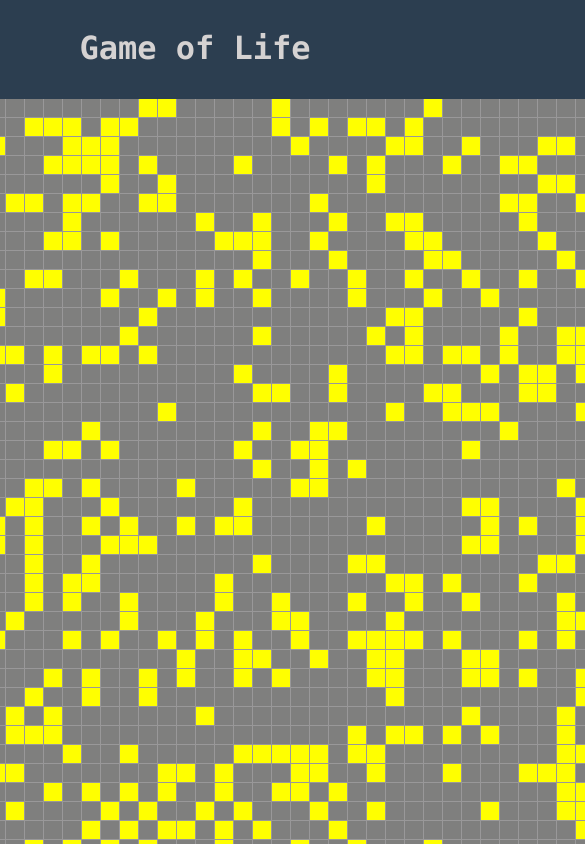
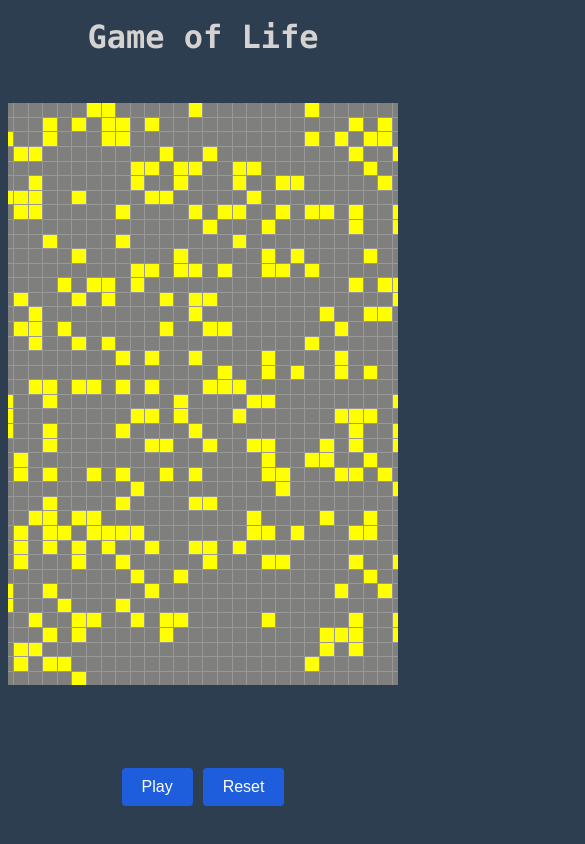
Before and after one commit to shonie2xx/conway_game_of_life, an Angular app: page / in a window 390 px wide. Shown: the top 844 px of the page, 585 px wide, since content can reach past the window. Built offline with nearby package versions, Linux system fonts and the light colour scheme.

Commit message:
update readme, responsive css

```diff
--- a/src/app/app.css
+++ b/src/app/app.css
@@ -1,30 +1,52 @@
+* {
+  margin: 0;
+  padding: 0;
+  box-sizing: border-box;
+}
+
+body {
+  overflow: hidden;
+}
+
 .container {
   display: flex;
   flex-direction: column;
-  min-height: 100vh;
+  height: 100vh;
+  width: 100vw;
+  overflow: hidden;
 }
 
 header {
   text-align: center;
-  margin-bottom: 10px;
+  padding: 10px 0;
+  flex-shrink: 0;
 }
 
 .grid-container {
+  flex: 1;
   display: flex;
   justify-content: center;
   align-items: center;
+  overflow: hidden;
+  min-height: 0;
+  padding: 5px;
 }
 
 .grid {
   display: grid;
-  grid-template-columns: repeat(50, 18px);
+  grid-template-columns: repeat(var(--grid-cols, 60), 1fr);
+  grid-template-rows: repeat(var(--grid-rows, 40), 1fr);
   gap: 1px;
   background-color: #999899;
+  aspect-ratio: var(--grid-cols, 60) / var(--grid-rows, 40);
+  height: 90%;
+  width: auto;
 }
 
 .cell {
-  height: 18px;
   background-color: #7f7f7e;
+  width: 100%;
+  height: 100%;
 }
 
 .cell.alive {
@@ -32,15 +54,14 @@ header {
 }
 
 .controls {
-  flex: 1;
+  flex: 0.2;
   display: flex;
-  text-align: center;
   justify-content: center;
   align-items: center;
+  gap: 10px;
 }
 
 .controls button {
-  margin: 0 10px;
   padding: 10px 20px;
   font-size: 16px;
   cursor: pointer;
@@ -48,6 +69,7 @@ header {
   color: white;
   border: none;
   border-radius: 4px;
+  white-space: nowrap;
 }
 
 .controls button:hover {
--- a/src/app/app.html
+++ b/src/app/app.html
@@ -4,7 +4,12 @@
   </header>
 
   <main class="grid-container">
-    <div class="grid">
+    <div
+      class="grid"
+      [style.--grid-cols]="gridCols"
+      [style.--grid-rows]="gridRows"
+      [style.--grid-aspect-ratio]="gridCols / gridRows"
+    >
       @for (row of grid(); track $index; let i = $index) { @for (cell of row; track $index; let j =
       $index) {
       <div class="cell" [class.alive]="cell"></div>
@@ -17,5 +22,3 @@
     <button (click)="reset()">Reset</button>
   </footer>
 </div>
-
-<!-- <router-outlet /> -->
--- a/src/app/app.ts
+++ b/src/app/app.ts
@@ -1,5 +1,6 @@
 import { Component, OnInit, signal } from '@angular/core';
 import { CommonModule } from '@angular/common';
+import { GRID_CONFIG } from './constants';
 
 @Component({
   selector: 'app-root',
@@ -10,9 +11,10 @@ import { CommonModule } from '@angular/common';
 })
 export class App implements OnInit {
   grid = signal<boolean[][]>([]);
-  gridSize = 50;
-  tickSpeed = 500; // ms
-  initialDensity = 0.25; // %
+  gridRows = GRID_CONFIG.ROWS;
+  gridCols = GRID_CONFIG.COLS;
+  tickSpeed = GRID_CONFIG.TICK_SPEED;
+  initialDensity = GRID_CONFIG.INITIAL_DENSITY;
   intervalId: any;
   isRunning = signal<boolean>(false);
 
@@ -22,9 +24,9 @@ export class App implements OnInit {
 
   initializeGrid() {
     const grid: boolean[][] = [];
-    for (let i = 0; i < this.gridSize; i++) {
+    for (let i = 0; i < this.gridRows; i++) {
       grid[i] = [];
-      for (let j = 0; j < this.gridSize; j++) {
+      for (let j = 0; j < this.gridCols; j++) {
         grid[i][j] = Math.random() < this.initialDensity;
       }
     }
@@ -40,9 +42,9 @@ export class App implements OnInit {
     const currentGrid = this.grid();
     const newGrid: boolean[][] = [];
 
-    for (let i = 0; i < this.gridSize; i++) {
+    for (let i = 0; i < this.gridRows; i++) {
       newGrid[i] = [];
-      for (let j = 0; j < this.gridSize; j++) {
+      for (let j = 0; j < this.gridCols; j++) {
         const neighbours = this.countNeighbors(i, j);
         const isAlive = currentGrid[i][j];
 
@@ -66,7 +68,7 @@ export class App implements OnInit {
       for (let newCol = col - 1; newCol <= col + 1; newCol++) {
         if (newRow === row && newCol === col) continue;
 
-        if (newRow >= 0 && newRow < this.gridSize && newCol >= 0 && newCol < this.gridSize) {
+        if (newRow >= 0 && newRow < this.gridRows && newCol >= 0 && newCol < this.gridCols) {
           if (currentGrid[newRow][newCol]) {
             count++;
           }
--- /dev/null
+++ b/src/app/constants.ts
@@ -0,0 +1,6 @@
+export const GRID_CONFIG = {
+  ROWS: 40,
+  COLS: 60,
+  TICK_SPEED: 500,
+  INITIAL_DENSITY: 0.25,
+} as const;
```
Also changed, not shown: 1 other file (tests, documents, lock files or other folders).
